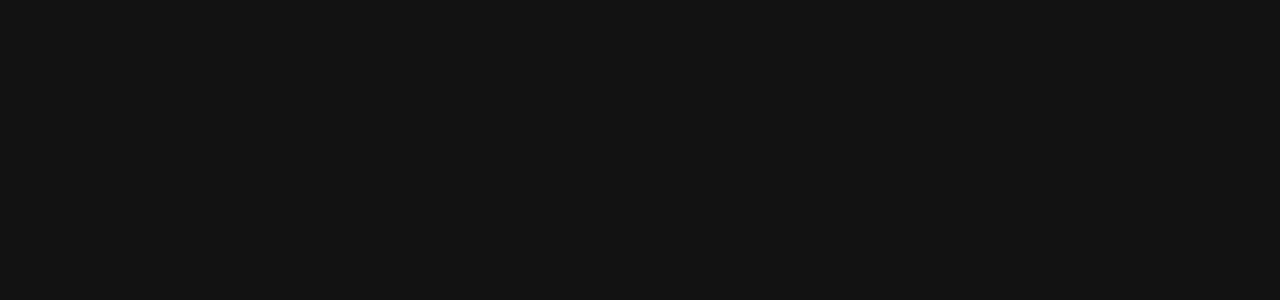
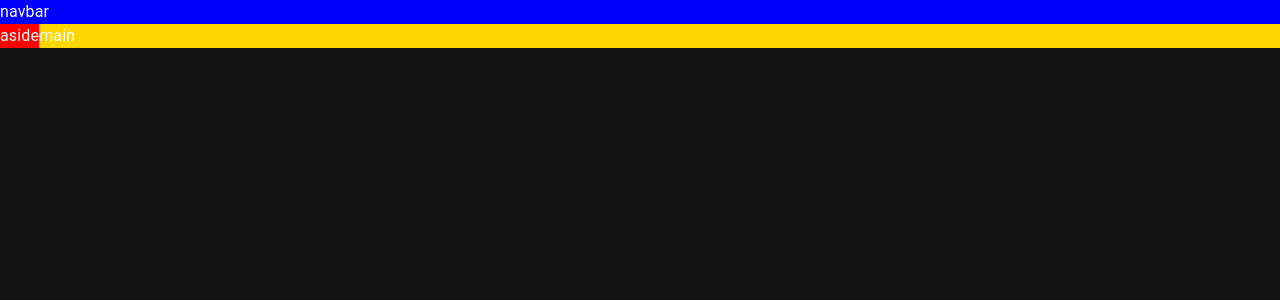
Before and after one commit to hjt-ghasemi/gamehub, a React (Create React App) app: page / in a window 1280 px wide. Shown: the top 300 px of the page. Built offline with nearby package versions, Linux system fonts and the light colour scheme.

Commit message:
implement the main layout

```diff
--- a/src/App.js
+++ b/src/App.js
@@ -2,6 +2,7 @@ import useTheme from "./useTheme";
 import { createContext } from "react";
 import { ThemeProvider } from "@mui/material/styles";
 import CssBaseline from "@mui/material/CssBaseline";
+import MainLayout from "./pages/MainLayout";
 
 const ColorModeContext = createContext({ toggleColorMode: () => {} });
 
@@ -11,6 +12,7 @@ const App = () => {
     <ColorModeContext.Provider value={colorMode}>
       <ThemeProvider theme={theme}>
         <CssBaseline />
+        <MainLayout />
       </ThemeProvider>
     </ColorModeContext.Provider>
   );
--- /dev/null
+++ b/src/pages/MainLayout.jsx
@@ -0,0 +1,22 @@
+import Box from "@mui/material/Box";
+import Grid from "@mui/material/Grid";
+
+const MainLayout = () => {
+  return (
+    <Box sx={{ flexGrow: 1 }}>
+      <Grid container spacing={0}>
+        <Grid item xs={12}>
+          <Box sx={{ backgroundColor: "blue" }}>navbar</Box>
+        </Grid>
+        <Grid item sx={{ display: { xs: "none", md: "block" } }} md="auto">
+          <Box sx={{ backgroundColor: "red" }}>aside</Box>
+        </Grid>
+        <Grid item xs={12} md>
+          <Box sx={{ backgroundColor: "gold" }}>main</Box>
+        </Grid>
+      </Grid>
+    </Box>
+  );
+};
+
+export default MainLayout;
```
